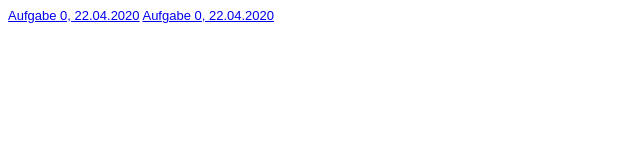
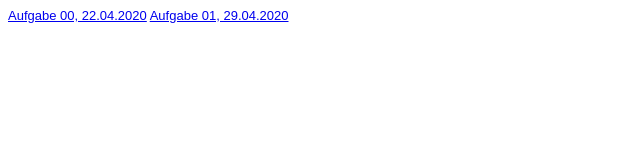
Before and after one commit to vale-sch/GIS-SoSe-2020, a plain HTML site: page Steckbrief/steckbrief.htm in a window 1280 px wide. Shown: the full height of the page, 0-640 px from the left. Drawn offline with Linux system fonts and the light colour scheme.

Commit message:
Update steckbrief.htm

```diff
--- a/Steckbrief/steckbrief.htm
+++ b/Steckbrief/steckbrief.htm
@@ -15,8 +15,8 @@ body {
 
 
 	<!-- Hier die Links zu den gelösten Aufgaben einstellen, aktuelle oben, alte stehen lassen! Format: Aufgabenbezeichnung, Datum -->
-	<a href="https://vale-sch.github.io/GIS-SoSe2020/Aufgabe00.htm" target="_blank"> Aufgabe 0, 22.04.2020</a>
-	<a href="https://vale-sch.github.io/GIS-SoSe2020/Aufgabe01/Aufgabe01.htm" target="_blank"> Aufgabe 0, 22.04.2020</a>
+	<a href="https://vale-sch.github.io/GIS-SoSe2020/Aufgabe00.htm" target="_blank"> Aufgabe 00, 22.04.2020</a>
+	<a href="https://vale-sch.github.io/GIS-SoSe2020/Aufgabe01/Aufgabe01.htm" target="_blank"> Aufgabe 01, 29.04.2020</a>
 
 </body>
 </html>
```
